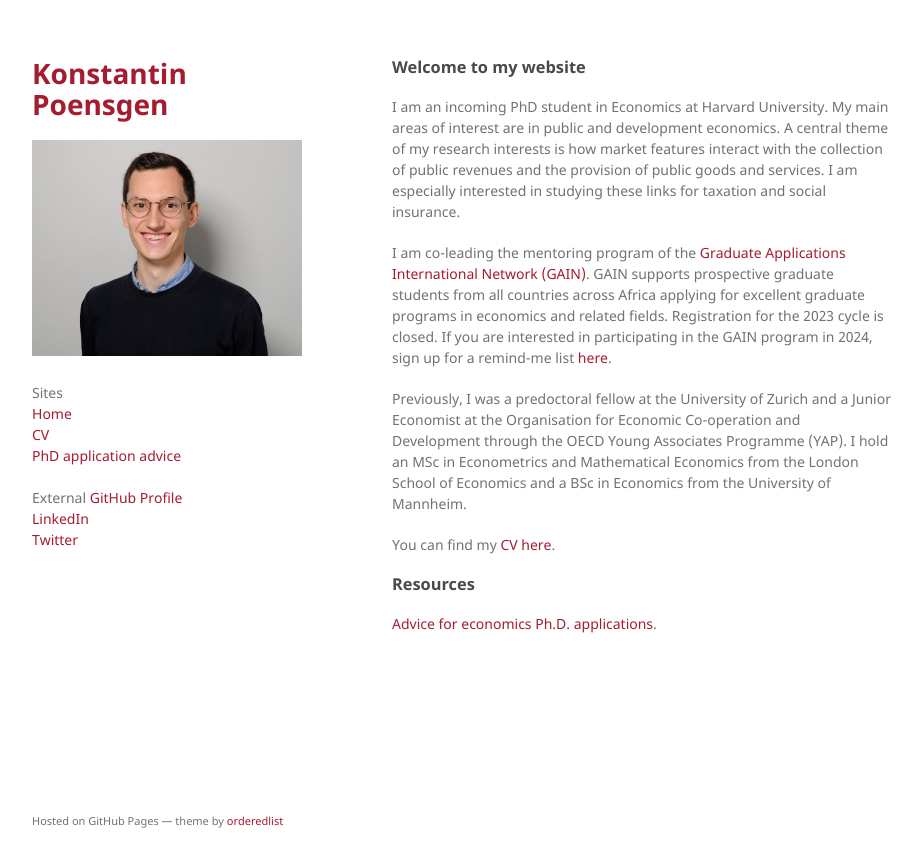
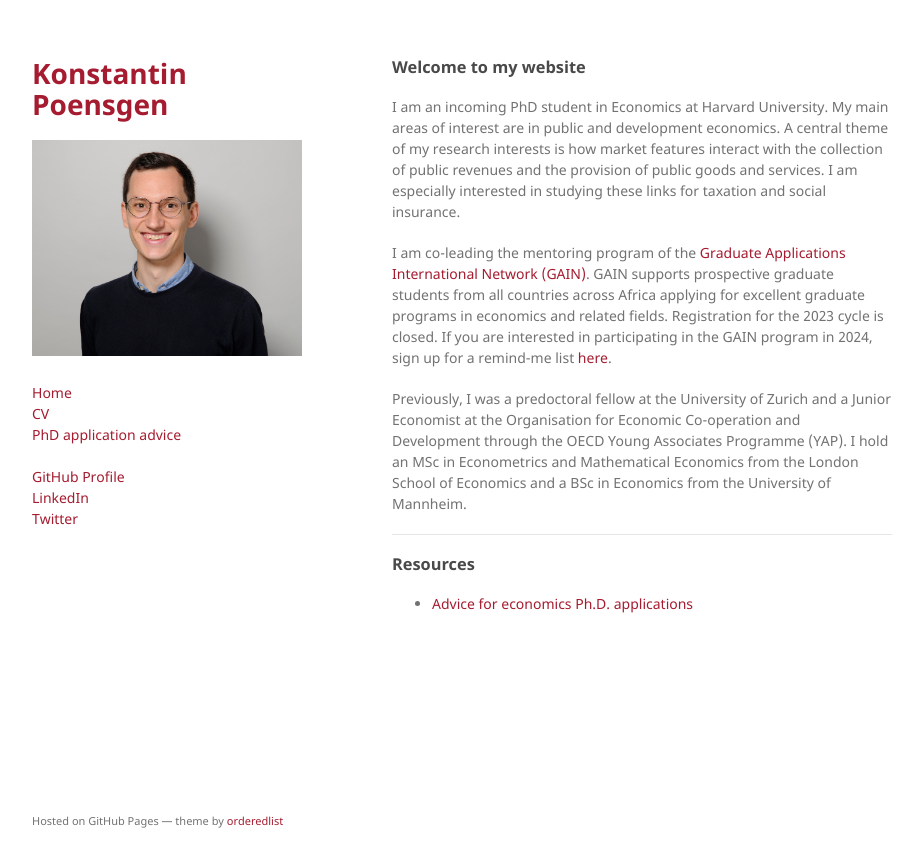
Before and after one commit to konstantinpoensgen/konstantinpoensgen.github.io, a Jekyll site: the page built from README.md, in a window 1280 px wide. Shown: the top 867 px of the page, without its empty margins (178-1101 px from the left). Built offline with Jekyll 4.4.1, drawn with Linux system fonts in a browser that asks for light colours; our own code applies the rules of GitHub Pages for plain Markdown files.

Commit message:
Minor edits to pages and layout

```diff
--- a/README.md
+++ b/README.md
@@ -6,8 +6,8 @@ I am co-leading the mentoring program of the [Graduate Applications Internationa
 
 Previously, I was a predoctoral fellow at the University of Zurich and a Junior Economist at the Organisation for Economic Co-operation and Development through the OECD Young Associates Programme (YAP). I hold an MSc in Econometrics and Mathematical Economics from the London School of Economics and a BSc in Economics from the University of Mannheim.
 
-You can find my [CV here]({{ konstantinpoensgen.github.io }}/docs/assets/phd_applications/cv_poensgen.pdf).
+---
 
 ### Resources
 
-[Advice for economics Ph.D. applications](./pages/phd-economics-application-advice.html).
+- [Advice for economics Ph.D. applications](./pages/phd-economics-application-advice.html)
--- a/_layouts/default.html
+++ b/_layouts/default.html
@@ -30,12 +30,10 @@
         {% if site.github.is_user_page %}
           <p class="view">
             <br>
-            Sites <br>
             <a href="https://konstantinpoensgen.github.io">Home</a> <br>
             <a href="https://konstantinpoensgen.github.io/docs/phd_applications/cv_poensgen.pdf">CV</a> <br>
             <a href="https://konstantinpoensgen.github.io/pages/phd-economics-application-advice.html">PhD application advice</a> <br>
             <br>
-            External
             <a href="{{ site.github.owner_url }}">GitHub Profile</a> <br>
             <a href="https://www.linkedin.com/in/konstantin-poensgen/">LinkedIn</a> <br>
             <a href="https://twitter.com/konstpoensgen?lang=en">Twitter</a>
```
Also changed, not shown: pages/phd-economics-application-advice.md (+1 -1 lines).
